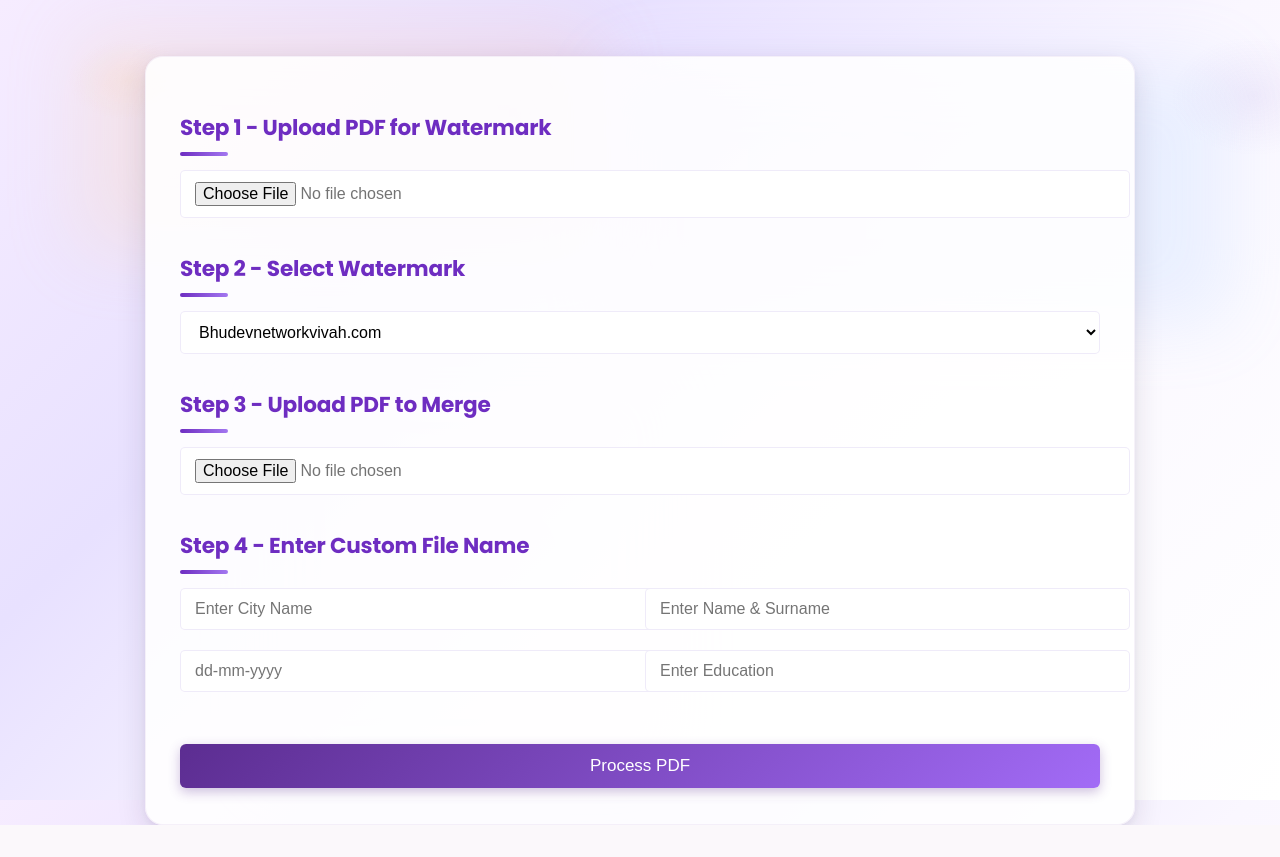
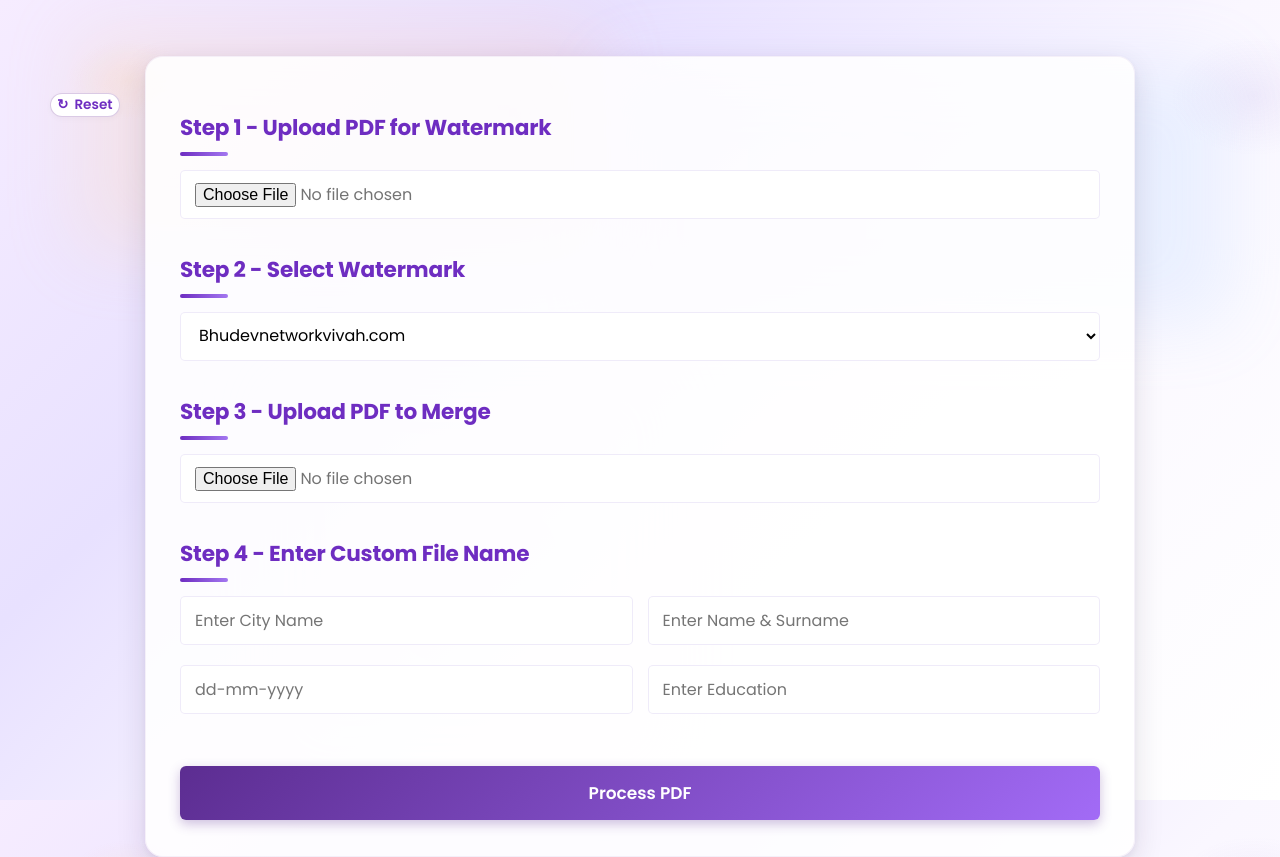
Before and after one commit to gaganRat3/pdf_watermark, a Django app: page / in a window 1280 px wide. Before the commit the page ends 825 px from the top, so only its background shows below. Run offline with Django 5.2, Linux system fonts and the light colour scheme.

Commit message:
hehehe commit

```diff
--- a/pdfapp/forms.py
+++ b/pdfapp/forms.py
@@ -31,7 +31,8 @@ class WatermarkForm(forms.Form):
         ('Gandhinagar', 'Gandhinagar'),
         ('Anand', 'Anand'),
         ('Mangalfera', 'Mangalfera'),
-        ('Other', 'Other'),
+        ('jamnagar', 'jamnagar'),
+        ('bhavnagar', 'bhavnagar'),
     ]
     watermark = forms.ChoiceField(choices=WATERMARK_CHOICES, label='Select Watermark')
 
--- a/pdfapp/templates/pdfapp/home.html
+++ b/pdfapp/templates/pdfapp/home.html
@@ -2,9 +2,10 @@
 <html lang="en">
   <head>
     <meta charset="UTF-8" />
+    <meta name="viewport" content="width=device-width, initial-scale=1.0" />
     <title>PDF Watermark & Merge</title>
     <style>
-      /* Google/stack fonts — change here if you prefer a different look */
+      /* Google/stack fonts */
       @import url("https://fonts.googleapis.com/css2?family=Poppins:wght@300;400;600;700&display=swap");
 
       :root {
@@ -22,7 +23,7 @@
         font-family: "Poppins", system-ui, Arial, sans-serif;
         margin: 0;
         padding: 0;
-        /* layered background: soft diagonal gradient + warm radial highlights */
+        /* Layered background: soft diagonal gradient + warm radial highlights */
         background: radial-gradient(
             600px 400px at 10% 10%,
             rgba(255, 184, 94, 0.09),
@@ -47,8 +48,9 @@
         color: var(--muted);
       }
 
-      /* Container animation */
+      /* Container styling */
       .container {
+        position: relative; /* Essential for the absolute positioning of the reset button */
         width: min(920px, 92%);
         margin: 56px auto;
         background: var(--card);
@@ -59,6 +61,49 @@
         border: 1px solid rgba(110, 45, 150, 0.06);
         animation: slideUp 0.65s ease-in-out;
       }
+
+      /* --- NEW RESET BUTTON STYLES --- */
+      .reset-btn {
+        position: absolute;
+        top: 17pxpx;
+        left: -96px;
+        background: #ffffff;
+        border: 1px solid rgba(110, 45, 150, 0.25);
+        color: var(--accent-1);
+        padding: 23 px 16px;
+        border-radius: 20px;
+        font-size: 0.85rem;
+        font-family: "Poppins", sans-serif;
+        font-weight: 600;
+        cursor: pointer;
+        transition: all 0.3s ease;
+        display: flex;
+        align-items: center;
+        gap: 6px;
+        box-shadow: 0 2px 6px rgba(0, 0, 0, 0.03);
+        z-index: 10;
+      }
+
+      .reset-btn:hover {
+        background: var(--accent-1);
+        color: #fff;
+        border-color: var(--accent-1);
+        transform: translateY(-2px);
+        box-shadow: 0 4px 12px rgba(110, 45, 150, 0.2);
+      }
+
+      /* Icon spin animation on hover */
+      .reset-btn:hover span {
+        display: inline-block;
+        animation: spin 0.6s ease-in-out;
+      }
+
+      @keyframes spin {
+        100% {
+          transform: rotate(-360deg);
+        }
+      }
+      /* ------------------------------- */
 
       /* Step Title */
       .step {
@@ -90,6 +135,7 @@
       select,
       input[type="text"] {
         width: 100%;
+        box-sizing: border-box; /* Ensures padding doesn't overflow width */
         padding: 11px 14px;
         border-radius: 5px;
         border: 1px solid rgba(120, 90, 200, 0.12);
@@ -98,6 +144,7 @@
         font-size: 1em;
         background: #fff;
         transition: transform 0.2s ease, box-shadow 0.2s ease;
+        font-family: inherit;
       }
 
       input[type="text"] {
@@ -117,26 +164,28 @@
         outline: none;
         border-color: #8650c9;
         box-shadow: 0 0 8px rgba(92, 45, 145, 0.4);
-        transform: scale(1.03);
+        transform: scale(1.01);
       }
 
       .custom-row {
         display: flex;
-        gap: 10px;
+        gap: 15px;
         margin-bottom: 8px;
       }
       .custom-row > div {
         flex: 1;
       }
 
-      /* Button animation */
+      /* Submit Button animation */
       button[type="submit"] {
         background: linear-gradient(135deg, #5c2d91, #a26bf6);
         color: #fff;
+        font-family: "Poppins", sans-serif;
+        font-weight: 600;
         font-size: 17px;
         border: none;
         border-radius: 6px;
-        padding: 12px 0;
+        padding: 14px 0;
         width: 100%;
         margin-top: 18px;
         cursor: pointer;
@@ -147,21 +196,30 @@
 
       button[type="submit"]:hover {
         background: linear-gradient(135deg, #45277a, #8a49df);
-        transform: scale(1.05);
+        transform: scale(1.02);
         box-shadow: 0 6px 15px rgba(92, 45, 145, 0.4);
       }
-      /* small responsive tweaks */
+
+      /* Small responsive tweaks */
       @media (max-width: 760px) {
         .container {
-          width: 94%;
-          padding: 22px;
+          width: 90%;
+          padding: 60px 22px 22px 22px; /* Added top padding for reset button space */
         }
         body {
           align-items: flex-start;
         }
+        .custom-row {
+          flex-direction: column;
+          gap: 0;
+        }
+        .reset-btn {
+          top: 15px;
+          left: 15px;
+        }
       }
 
-      /* decorative floating shapes */
+      /* Decorative floating shapes */
       .bg-decoration {
         position: fixed;
         inset: 0;
@@ -198,7 +256,7 @@
         opacity: 0.08;
       }
 
-      /* ensure page content floats above decorations */
+      /* Ensure page content floats above decorations */
       .container {
         position: relative;
         z-index: 5;
@@ -213,7 +271,6 @@
           opacity: 1;
         }
       }
-
       @keyframes slideUp {
         from {
           transform: translateY(20px);
@@ -224,7 +281,6 @@
           opacity: 1;
         }
       }
-
       @keyframes fadeSlide {
         from {
           opacity: 0;
@@ -235,7 +291,6 @@
           transform: translateX(0);
         }
       }
-
       @keyframes growLine {
         from {
           width: 0;
@@ -244,7 +299,6 @@
           width: 40px;
         }
       }
-
       @keyframes popIn {
         0% {
           transform: scale(0.8);
@@ -263,7 +317,16 @@
       <div class="shape s2"></div>
       <div class="shape s3"></div>
     </div>
+
     <div class="container">
+      <!-- RESET BUTTON START -->
+      <!-- 'type="button"' prevents it from submitting the form -->
+      <!-- 'window.location.reload()' ensures all file inputs are completely cleared -->
+      <button type="button" class="reset-btn" onclick="resetFormFields(event)">
+        <span>↻</span> Reset
+      </button>
+      <!-- RESET BUTTON END -->
+
       <form method="post" enctype="multipart/form-data">
         {% csrf_token %}
         <div class="step">
@@ -292,5 +355,45 @@
         <button type="submit">Process PDF</button>
       </form>
     </div>
+    <script>
+      // Reset the form fields (including file inputs) without reloading the page
+      function resetFormFields(e) {
+        if (e && e.preventDefault) e.preventDefault();
+        const form = document.querySelector("form");
+        if (!form) return;
+        // Use the native reset to restore default values for inputs/selects
+        form.reset();
+
+        // Clear file inputs manually (some browsers keep file input value after reset)
+        const fileInputs = form.querySelectorAll('input[type="file"]');
+        fileInputs.forEach((input) => {
+          try {
+            input.value = "";
+            // For extra safety, replace the input with a clone (ensures files list cleared)
+            const clone = input.cloneNode(true);
+            input.parentNode.replaceChild(clone, input);
+          } catch (err) {
+            // ignore if clearing fails for any reason
+          }
+        });
+
+        // Attempt to set watermark select back to a reasonable default if present
+        const wm = form.querySelector(
+          'select[name$="watermark"], select[name="watermark"]'
+        );
+        if (wm) {
+          const desired = "bhudevnetworkvivah.com";
+          const opts = Array.from(wm.options);
+          const match = opts.find(
+            (o) => o.value && o.value.toLowerCase() === desired.toLowerCase()
+          );
+          if (match) {
+            wm.value = match.value;
+          } else {
+            wm.selectedIndex = 0;
+          }
+        }
+      }
+    </script>
   </body>
 </html>
--- a/pdfapp/views.py
+++ b/pdfapp/views.py
@@ -16,6 +16,54 @@ def home(request):
 		if pdf_form.is_valid() and watermark_form.is_valid() and merge_form.is_valid() and custom_name_form.is_valid():
 			pdf_file = pdf_form.cleaned_data['pdf_file']
 			watermark_text = watermark_form.cleaned_data['watermark']
+			# Keep the original selection for color mapping (before possible suffix append)
+			selected_choice = watermark_form.cleaned_data['watermark']
+
+			# normalize choice to a simple key (lowercase, alphanumeric)
+			def _normalize_choice(s):
+				import re
+				if not s:
+					return ''
+				return re.sub(r'[^0-9a-z]', '', s.lower())
+
+			# map normalized keys to RGB colors
+			_color_map = {
+				# red
+				'bhudevnetworkvivahcom': (0.78, 0.08, 0.08),
+				'bhudevnetworkvivah': (0.78, 0.08, 0.08),
+				'divorce': (0.78, 0.08, 0.08),
+				'masters': (0.78, 0.08, 0.08),
+				'master': (0.78, 0.08, 0.08),
+				'maharashtra': (0.78, 0.08, 0.08),
+
+				# dark blue
+				'nri': (0.06, 0.12, 0.45),
+				'saurashtra': (0.06, 0.12, 0.45),
+				'govjob': (0.06, 0.12, 0.45),
+				'sg': (0.06, 0.12, 0.45),
+				'ng': (0.06, 0.12, 0.45),
+				'1012': (0.06, 0.12, 0.45),
+				'canada': (0.06, 0.12, 0.45),
+				'usa': (0.06, 0.12, 0.45),
+				'ausnz': (0.06, 0.12, 0.45),
+				'europe': (0.06, 0.12, 0.45),
+				'mumbai': (0.06, 0.12, 0.45),
+				'amdavad': (0.06, 0.12, 0.45),
+				'vadodara': (0.06, 0.12, 0.45),
+				'jamnagar': (0.06, 0.12, 0.45),
+				'bhavnagar': (0.06, 0.12, 0.45),
+
+				# sky blue
+				'doctor': (0.20, 0.65, 0.90),
+
+				# yellow
+				'cacs': (0.95, 0.76, 0.07),
+				'40plus': (0.95, 0.76, 0.07),
+			}
+
+			_choice_key = _normalize_choice(selected_choice)
+			color_rgb = _color_map.get(_choice_key, (0.78, 0.08, 0.08))
+
 			# If the selected watermark already contains a dot (a domain), don't append suffix.
 			# Otherwise append the standard suffix to form 'NAME.bhudevnetworkvivah.com'
 			suffix = '.bhudevnetworkvivah.com'
@@ -76,9 +124,9 @@ def home(request):
 					c.roundRect(shine_x, shine_y, shine_w, shine_h, radius=shine_h / 2.0, fill=1, stroke=0)
 				except Exception:
 					pass
-				# draw red watermark text on top (bold and larger)
+				# draw watermark text on top (bold and larger) using chosen color
 				c.setFont("Helvetica-Bold", small_font)
-				c.setFillColorRGB(0.78, 0.08, 0.08, alpha=0.98)
+				c.setFillColorRGB(color_rgb[0], color_rgb[1], color_rgb[2], alpha=0.98)
 				c.drawRightString(tx, ty, watermark_text)
 
 				# centered large tilted watermark - make noticeably smaller and fit the page
@@ -96,10 +144,10 @@ def home(request):
 				if text_width > 0 and text_width > max_width:
 					scale = max_width / text_width
 					large_font = max(12, int(large_font * scale))
-				# use darker color and increased opacity for the centered watermark
+				# use chosen color and increased opacity for the centered watermark
 				c.setFont("Helvetica-Bold", large_font)
-				# red color for center watermark
-				c.setFillColorRGB(0.6, 0.06, 0.06, alpha=0.6)
+				# center watermark color (same hue, lower opacity)
+				c.setFillColorRGB(color_rgb[0], color_rgb[1], color_rgb[2], alpha=0.6)
 				c.saveState()
 				# center and rotate slightly less to reduce effective span
 				c.translate(page_width / 2.0, page_height / 2.0)
@@ -115,7 +163,7 @@ def home(request):
 					c.roundRect(shine_x_c, shine_y_c, shine_w_c, shine_h_c, radius=shine_h_c / 2.0, fill=1, stroke=0)
 				except Exception:
 					pass
-				c.setFillColorRGB(0.6, 0.06, 0.06, alpha=0.6)
+				c.setFillColorRGB(color_rgb[0], color_rgb[1], color_rgb[2], alpha=0.6)
 				c.drawCentredString(0, 0, watermark_text)
 				c.restoreState()
 
@@ -140,14 +188,28 @@ def home(request):
 
 			# Build custom filename
 			custom_filename = f"{city}_{name}_{date}_{education}.pdf".replace(' ', '_')
-			output_path = f'temp_{custom_filename if custom_filename != "____.pdf" else "output.pdf"}'
-			with open(output_path, 'wb') as out_f:
-				pdf_writer.write(out_f)
-			os.remove(pdf_path)
-			with open(output_path, 'rb') as out_f:
-				response = HttpResponse(out_f.read(), content_type='application/pdf')
-				response['Content-Disposition'] = f'attachment; filename="{custom_filename if custom_filename != "____.pdf" else "output.pdf"}"'
-			os.remove(output_path)
+			download_name = custom_filename if custom_filename != "____.pdf" else "output.pdf"
+
+			# Write final PDF to memory to avoid creating another temp file
+			output_io = BytesIO()
+			pdf_writer.write(output_io)
+			output_io.seek(0)
+
+			# Clean up temporary input files if they exist (defensive)
+			try:
+				if os.path.exists(pdf_path):
+					os.remove(pdf_path)
+			except Exception:
+				pass
+			# pdf_path_2 may or may not exist depending on whether a second file was uploaded
+			try:
+				if 'pdf_path_2' in locals() and os.path.exists(pdf_path_2):
+					os.remove(pdf_path_2)
+			except Exception:
+				pass
+
+			response = HttpResponse(output_io.read(), content_type='application/pdf')
+			response['Content-Disposition'] = f'attachment; filename="{download_name}"'
 			return response
 	else:
 		pdf_form = PDFUploadForm()
```
Also changed, not shown: 1 other file.
